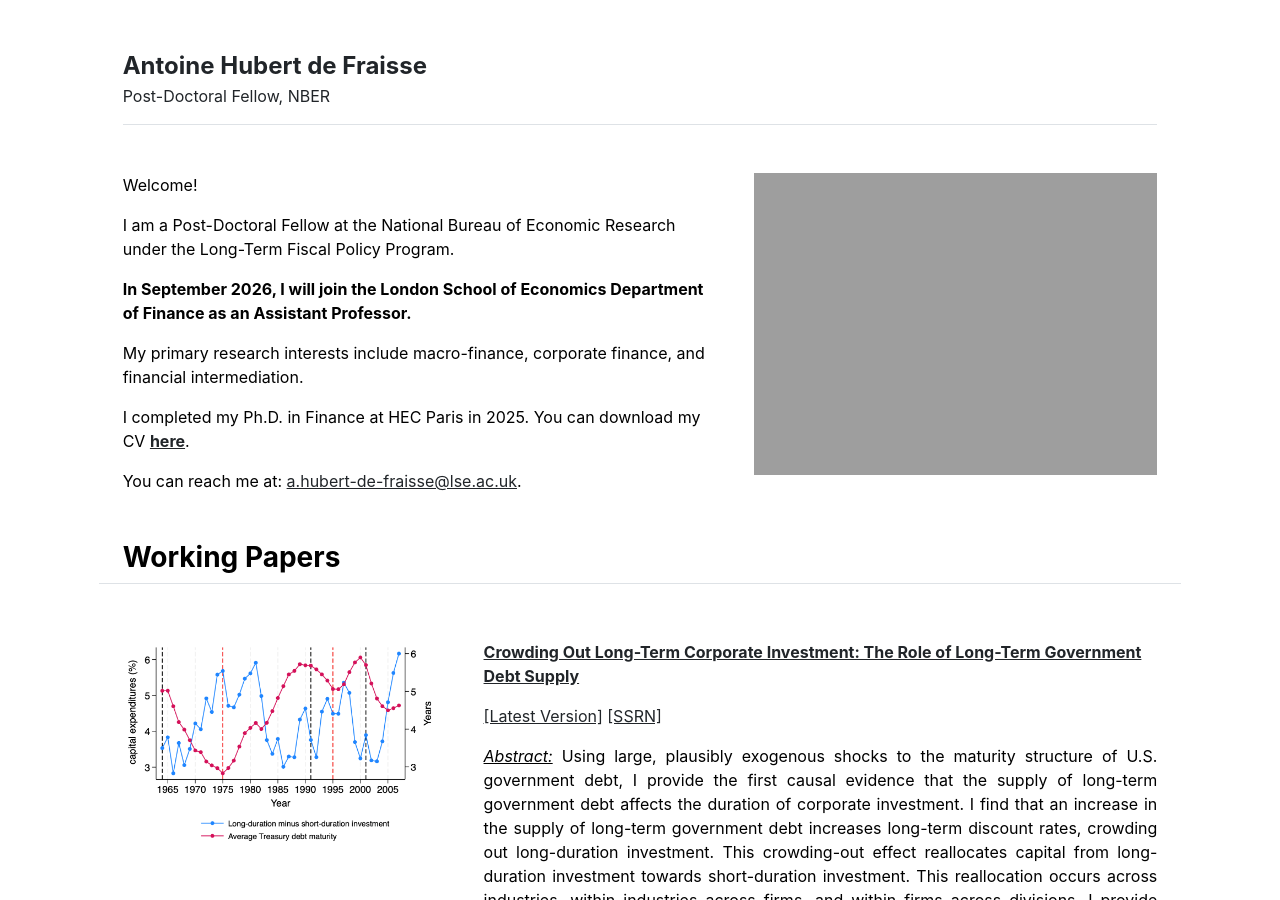
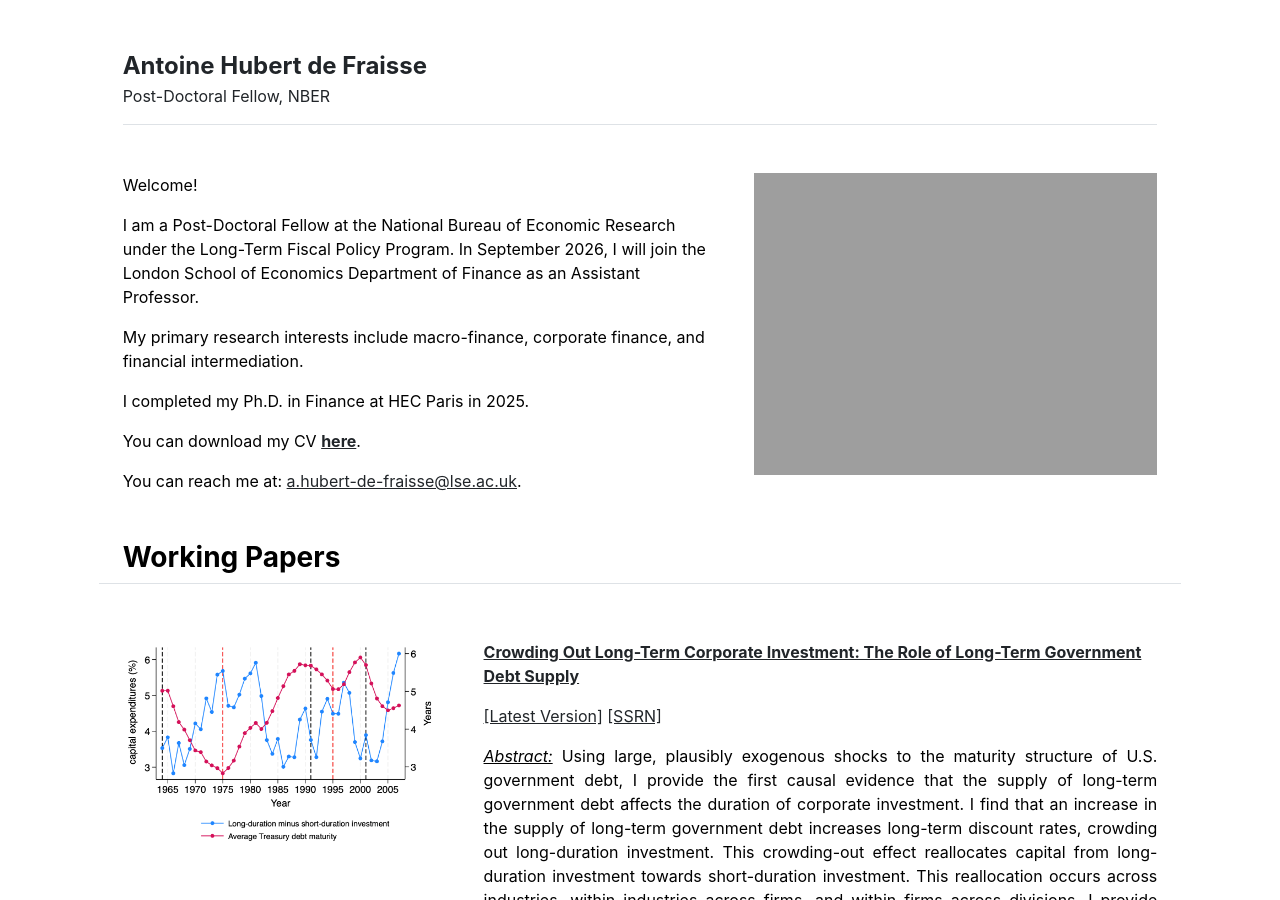
Before and after one commit to antoinehubertdefraisse/antoinehubertdefraisse.github.io, a Jekyll site: the page built from index.md, in a window 1280 px wide and 900 px high. Built offline with Jekyll 4.4.1, drawn with Linux system fonts in a browser that asks for light colours.

```diff
--- a/_layouts/home.html
+++ b/_layouts/home.html
@@ -6,10 +6,9 @@ layout: default
   <div class="col-md-7">
 <!--    <h3 class="fw-bold">About me</h3>
 -->    Welcome! <p></p>
-    I am a Post-Doctoral Fellow at the National Bureau of Economic Research under the Long-Term Fiscal Policy Program.  <p></p>
-    <b>In September 2026, I will join the London School of Economics Department of Finance as an Assistant Professor.</b> <p></p>
+    I am a Post-Doctoral Fellow at the National Bureau of Economic Research under the Long-Term Fiscal Policy Program. In September 2026, I will join the London School of Economics Department of Finance as an Assistant Professor.</b> <p></p>
     My primary research interests include macro-finance, corporate finance, and financial intermediation. <p></p>
-    I completed my Ph.D. in Finance at HEC Paris in 2025.
+    I completed my Ph.D. in Finance at HEC Paris in 2025. <p></p>
     You can download my CV <a href="http://antoinehubertdefraisse.github.io/pdf/CV_Antoine_HubertdeFraisse.pdf" target="_blank"><b>here</b></a>.</p>
     <p></p> 	  <p></p>
 <!--    <h3 class="fw-bold">Contact</h3>
```
